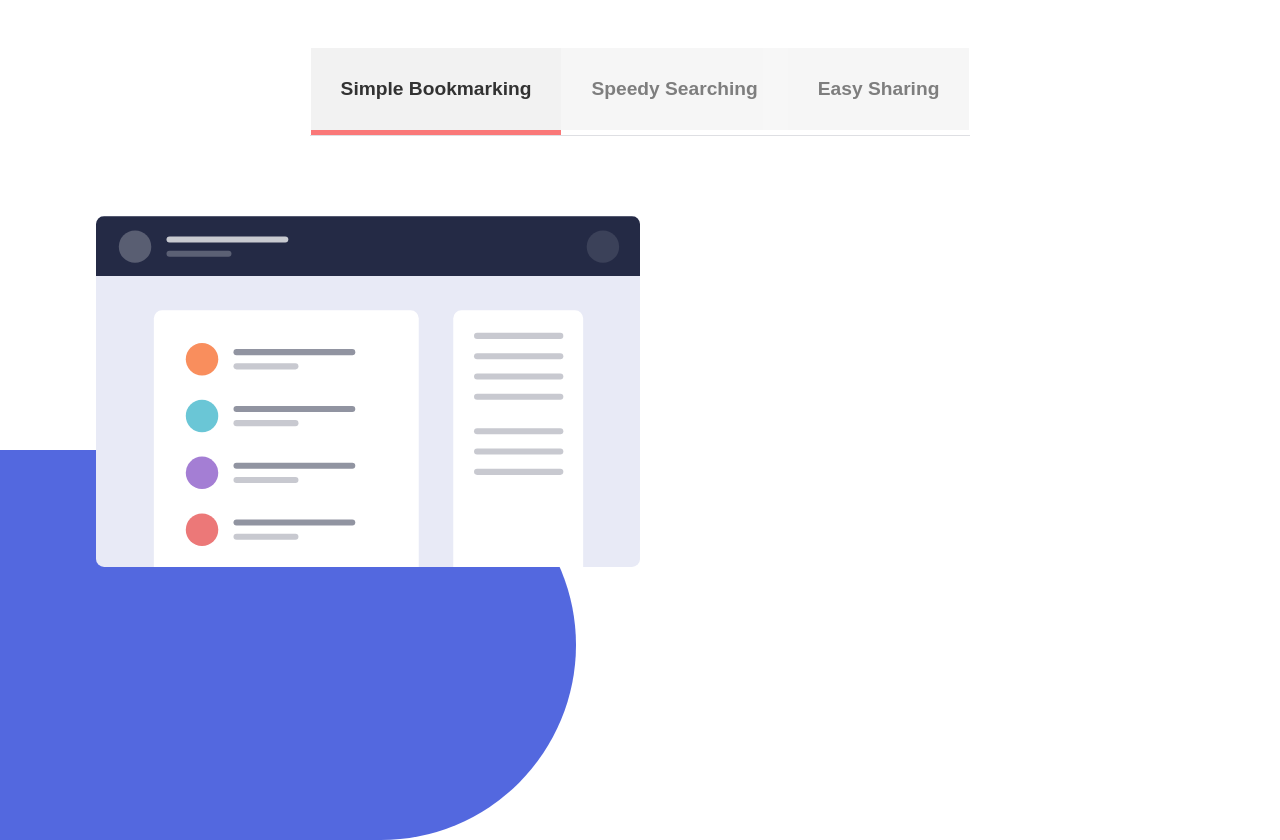
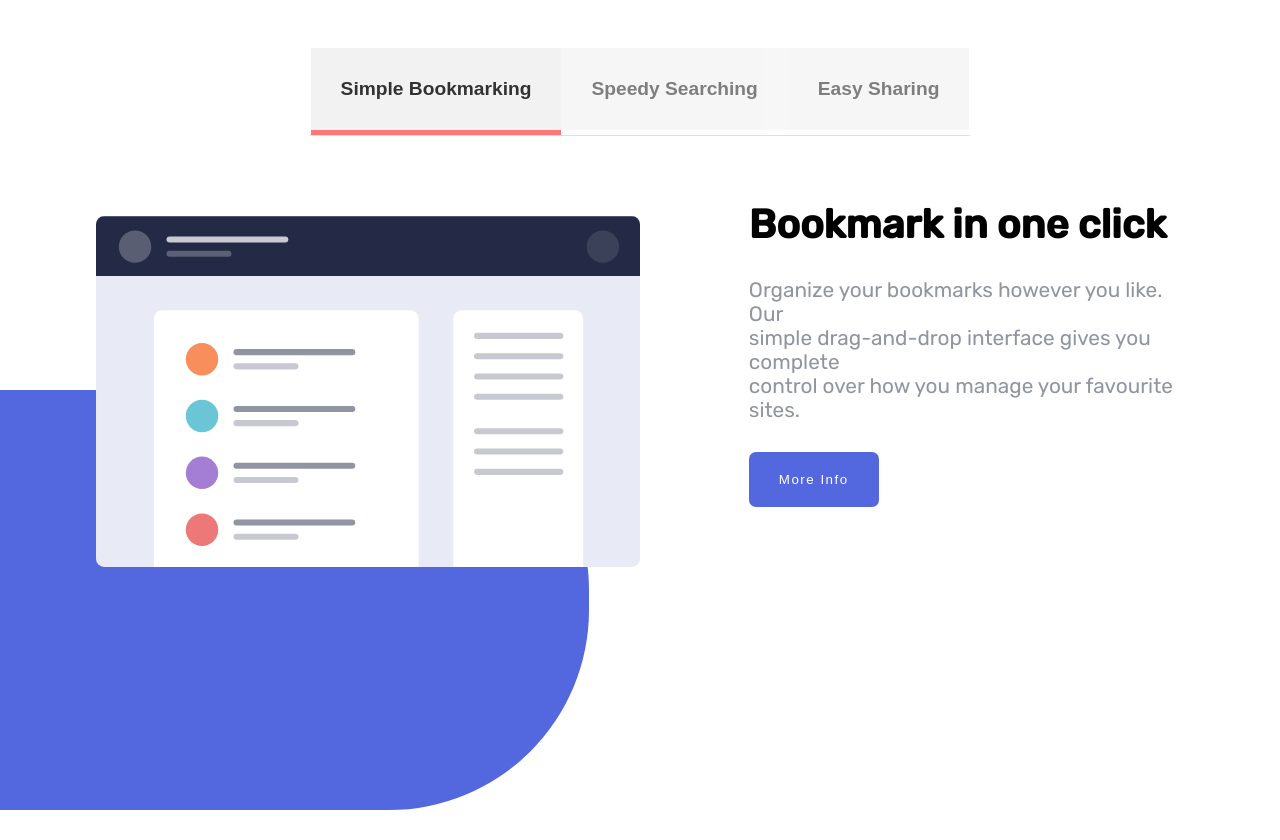
Before and after one commit to ccaio-oliveira/bookmark-landing-page-master, a React (Create React App) app: page / in a window 1280 px wide. Shown: the part 1060-1900 px from the top of the page. After the commit the page ends 1870 px from the top, so only its background shows below. Built offline with nearby package versions, Linux system fonts and the light colour scheme.

Commit message:
finishing simple Book

```diff
--- a/src/components/Section01/Section01.jsx
+++ b/src/components/Section01/Section01.jsx
@@ -11,7 +11,7 @@ const Section01 = () => {
                         Open a new browser tab and see your sites load instantly. Try it for free.
                     </p>
                     <div className="goToDown">
-                        <a href="#download" id='linkChrome'>Get it on Chrome</a>
+                        <a href="#download" id='linkChrome' className='btnGeral'>Get it on Chrome</a>
                         <a href="#download" id='linkFire'>Get it on Firefox</a>
                     </div>
                 </div>
--- a/src/components/Section01/style.css
+++ b/src/components/Section01/style.css
@@ -19,20 +19,22 @@
     padding-right: 50px;
 }
 
-.title a {
+.title a, .btnGeral {
     padding: 20px 30px;
     border-radius: 7px;
     text-decoration: none;
     letter-spacing: 1.5px;
+    cursor: pointer;
 }
 
-#linkChrome {
+.btnGeral {
     background: hsl(231, 69%, 60%);
+    border: none;
     color: #fff;
     margin-right: 30px;
 }
 
-#linkChrome:hover {
+.btnGeral:hover {
     background: none;
     border: 3px solid hsl(231, 69%, 60%);
     color: hsl(231, 69%, 60%);
--- a/src/components/Section02/ChangeContent/style.css
+++ b/src/components/Section02/ChangeContent/style.css
@@ -14,6 +14,10 @@
     opacity: 0.5;
 }
 
+#btnChange button:hover {
+    color: hsl(0, 94%, 66%);
+}
+
 .simpleContent .simple, .speedContent .speed, .easyContent .easy {
     border-bottom: 5px solid hsl(0, 94%, 66%) !important;
     opacity: 0.8 !important;
--- a/src/components/Section02/Section02.jsx
+++ b/src/components/Section02/Section02.jsx
@@ -8,7 +8,7 @@ const Section02 = () => {
     return (
         <section id="features">
             <div className="container">
-                <div className="text">
+                <div className="featureText">
                     <h1>Features</h1>
                     <p>
                         Our aim is to make it quick and easy for yu to access your
--- a/src/components/Section02/SimpleBookmarking/SimpBook.jsx
+++ b/src/components/Section02/SimpleBookmarking/SimpBook.jsx
@@ -1,8 +1,19 @@
 const SimpBook = () => {
     return (
-        <div className="img">
-            <img src="./img/illustration-features-tab-1.svg" alt="Illustration Hero" />
-            <div className="formBackImg"></div>
+        <div className="content">
+            <div className="img">
+                <img src="./img/illustration-features-tab-1.svg" alt="Illustration Hero" />
+                <div className="formBackImg"></div>
+            </div>
+            <div className="text">
+                <h1>Bookmark in one click</h1>
+                <p className="subTitle">
+                    Organize your bookmarks however you like. Our <br /> simple drag-and-drop
+                    interface gives you complete <br /> control over how you manage your favourite
+                    sites.
+                </p>
+                <button className="btnGeral">More Info</button>
+            </div>
         </div>
     )
 }
--- a/src/components/Section02/style.css
+++ b/src/components/Section02/style.css
@@ -1,15 +1,15 @@
-#features .text {
+#features .featureText {
     width: 35%;
     text-align: center;
     margin: 150px auto 80px;
 }
 
-#features .text h1 {
+#features .featureText h1 {
     font-size: 3.0rem;
     margin-bottom: 30px;
 }
 
-#features .text p {
+#features .featureText p {
     font-size: 1.3rem;
 }
 
@@ -24,13 +24,33 @@
 }
 
 #features .img .formBackImg {
-    width: 45%;
+    width: 46%;
     background: hsl(231, 69%, 60%);
-    height: 390px;
+    height: 420px;
     position: absolute;
-    top: 1510px;
+    top: 1450px;
     left: 0;
     z-index: -1;
 
     border-radius: 0px 200px 200px 0px;
 }
+
+.content {
+    display: flex;
+    align-items: center;
+    justify-content: space-between;
+}
+
+.content .text {
+    width: 40%;
+}
+
+.content .text h1 {
+    font-size: 2.5rem;
+    margin-bottom: 30px;
+}
+
+.subTitle {
+    font-size: 1.3rem;
+    margin-bottom: 30px;
+}
```
